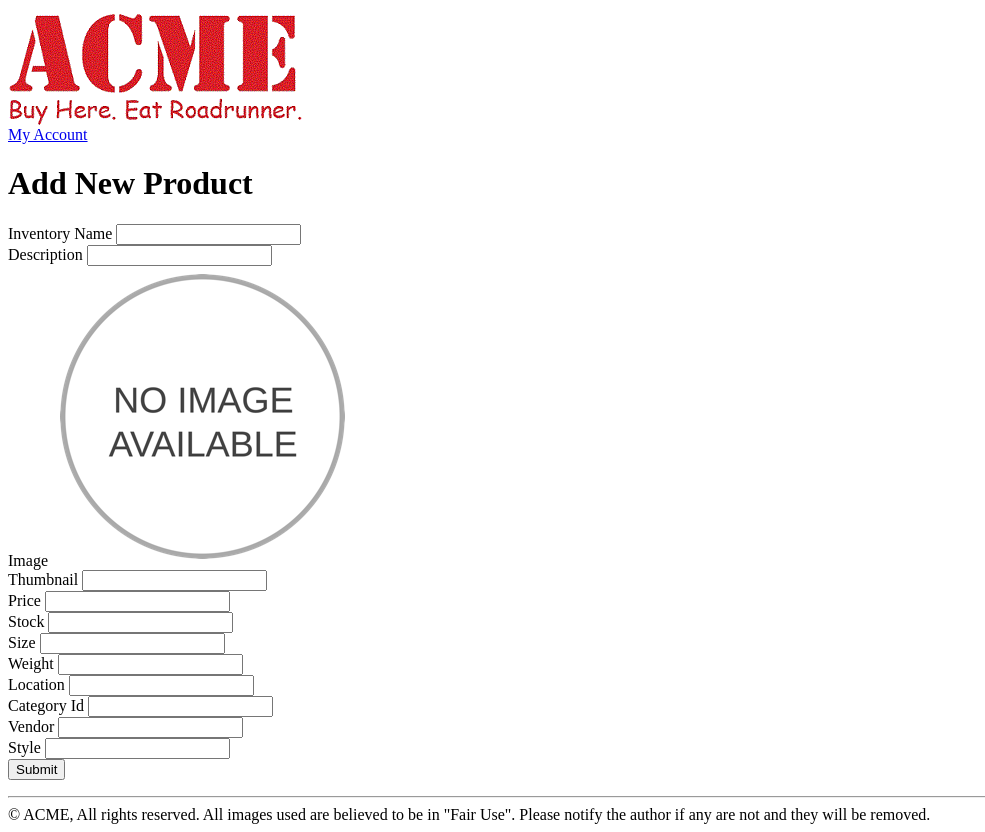
After one commit to Nielson-Briette/acme, a PHP site: page /view/addProduct.php in a window 1280 px wide. The commit adds this page. Shown: the whole page, without its empty margins (0-985 px from the left). Run offline with PHP 8.4, Linux system fonts and the light colour scheme; the template is opened without the code that fills it, so the values that code supplies are empty.

Commit message:
Enhancement 5 step

```diff
--- a/css/style.css
+++ b/css/style.css
@@ -216,7 +216,7 @@ and open the template in the editor.
         font-size: 1em;
        justify-content: center;
        align-items: center;
-    }
+         }
 
     .field-button {
          margin-top: 6px;
--- a/model/products-model.php
+++ b/model/products-model.php
@@ -29,10 +29,11 @@ function newCategory($categoryid, $categoryname){
 //Contain a function for inserting a new product to the inventory table.
 function newProduct($invId, $invDescription, $invImage, $invThumbnail, $invPrice, $invStock, $invSize, $invWeight, $invLocation, $categoryId, $invVendor, $invStyle){
      $db = acmeConnect();
-      $sql = 'INSERT INTO inventory (invId, invDescription, invImage, invThumbnail, invPrice, invStock, invSize, invWeight, invLocation, categoryId, invVendor, invStyle)
-           VALUES (:invId, :invDescription, :invImage, :invThumbnail, :invPrice, :invStock, :invSize, :invWeight, :invLocation, :categoryId, :invVendor, :invStyle)';
+      $sql = 'INSERT INTO inventory (invId, invName, invDescription, invImage, invThumbnail, invPrice, invStock, invSize, invWeight, invLocation, categoryId, invVendor, invStyle)
+           VALUES (:invId, :invName, :invDescription, :invImage, :invThumbnail, :invPrice, :invStock, :invSize, :invWeight, :invLocation, :categoryId, :invVendor, :invStyle)';
    $stmt = $db->prepare($sql);
    $stmt->bindValue(':invId', $invId, PDO::PARAM_STR);
+   $stmt->bindValue(':invName', $invId, PDO::PARAM_STR);
    $stmt->bindValue(':invDescription', $invDescription, PDO::PARAM_STR);
    $stmt->bindValue(':invImage', $invImage, PDO::PARAM_STR);
    $stmt->bindValue(':invThumbnail', $invThumbnail, PDO::PARAM_STR);
--- /dev/null
+++ b/view/addProduct.php
@@ -0,0 +1,84 @@
+        <title>Acme| Products</title>
+    </head>
+    <body>
+        <header>
+            <?php
+            include $_SERVER['DOCUMENT_ROOT'] . '/common/header.php';
+            ?>
+        </header>
+        <nav class="nav">
+            <?php echo $navList; ?>
+        </nav>
+        <main>
+            <div class="login">
+                   <!--php code if message is set-->
+                  <?php
+                if (isset($message)) {
+                    echo $message;
+                }
+                ?>
+                <form action="../products/index.php?action=addNewProduct" method="post">
+                    <h1>Add New Product</h1>
+                    <div class="field">
+                        <label for="invName">Inventory Name</label>
+                        <input type="text" id="" name="invName" required>
+                    </div>
+                       <div class="field">
+                        <label for="invDescription">Description</label>
+                        <input type="text" id="" name="invDescription" required>
+                    </div>
+                       <div class="field">
+                        <label for="invImage">Image</label>
+                        <input id="image" type="image"
+                               src="/images/no-image.png">
+                    </div>
+                       <div class="field">
+                        <label for="invThumbnail">Thumbnail</label>
+                        <input type="text" id="" name="invThumbnail" required>
+                    </div>
+                       <div class="field">
+                        <label for="invPrice">Price</label>
+                        <input type="text" id="" name="invPrice" required>
+                    </div>
+                       <div class="field">
+                        <label for="invStock">Stock</label>
+                        <input type="text" id="" name="invStock" required>
+                    </div>
+                       <div class="field">
+                        <label for="invSize">Size</label>
+                        <input type="text" id="" name="invSize" required>
+                    </div>
+                       <div class="field">
+                        <label for="invWeight">Weight</label>
+                        <input type="text" id="" name="invWeight" required>
+                    </div>
+                       <div class="field">
+                        <label for="invLocation">Location</label>
+                        <input type="text" id="" name="invLocation" required>
+                    </div>
+                       <div class="field">
+                        <label for="categoryId">Category Id</label>
+                        <input type="text" id="" name="categoryId" required>
+                    </div>
+                       <div class="field">
+                        <label for="invVendor">Vendor</label>
+                        <input type="text" id="" name="invVendor" required>
+                    </div>
+                         <div class="field">
+                        <label for="invStyle">Style</label>
+                        <input type="text" id="" name="invStyle" required>
+                    </div>
+                    <div>
+                        <button class="field-button">Submit</button>
+                    </div>
+                </form>
+            </div>
+        </main>
+
+        <footer>
+            <?php
+            include $_SERVER['DOCUMENT_ROOT'] . '/common/footer.php';
+            ?>
+        </footer>
+    </body>
+</html>
```
Also changed, not shown: view/addCategory.php (added, +46 -0 lines), view/product-management.php (+9 -32 lines).
